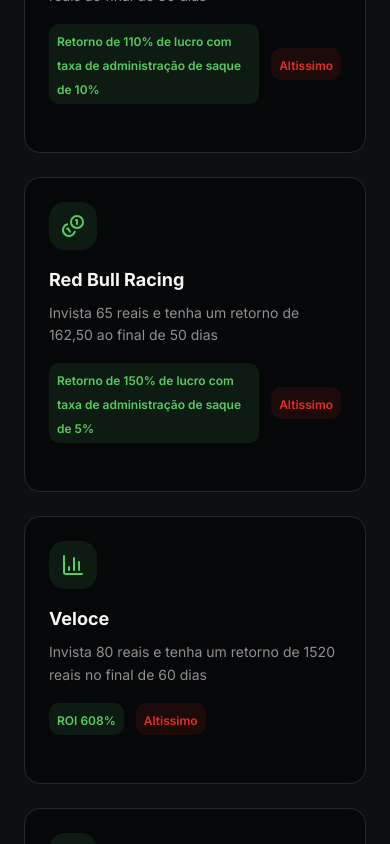
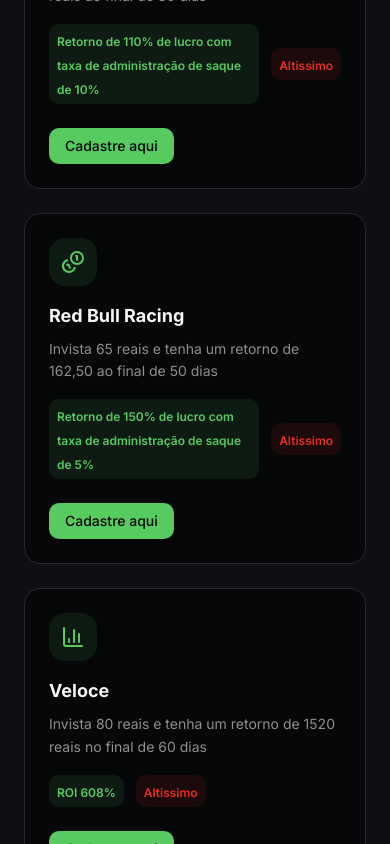
Before and after one commit to asmagsasp/capital, a Next.js app: page / in a window 390 px wide. Shown: the part 1440-2284 px from the top of the page. Built offline with nearby package versions, Linux system fonts and the light colour scheme; a web font is replaced by a local one.

Commit message:
Update platforms-section.tsx
Retirado tag hidden do botão de compra

```diff
--- a/components/platforms-section.tsx
+++ b/components/platforms-section.tsx
@@ -120,7 +120,7 @@
                 </div>
                 <br>
                 </br>
-                <div className="hidden md:block">
+                <div className="md:block">
                   <Button asChild>
                     <a href={platform.url}>Cadastre aqui</a>
                   </Button>
```
